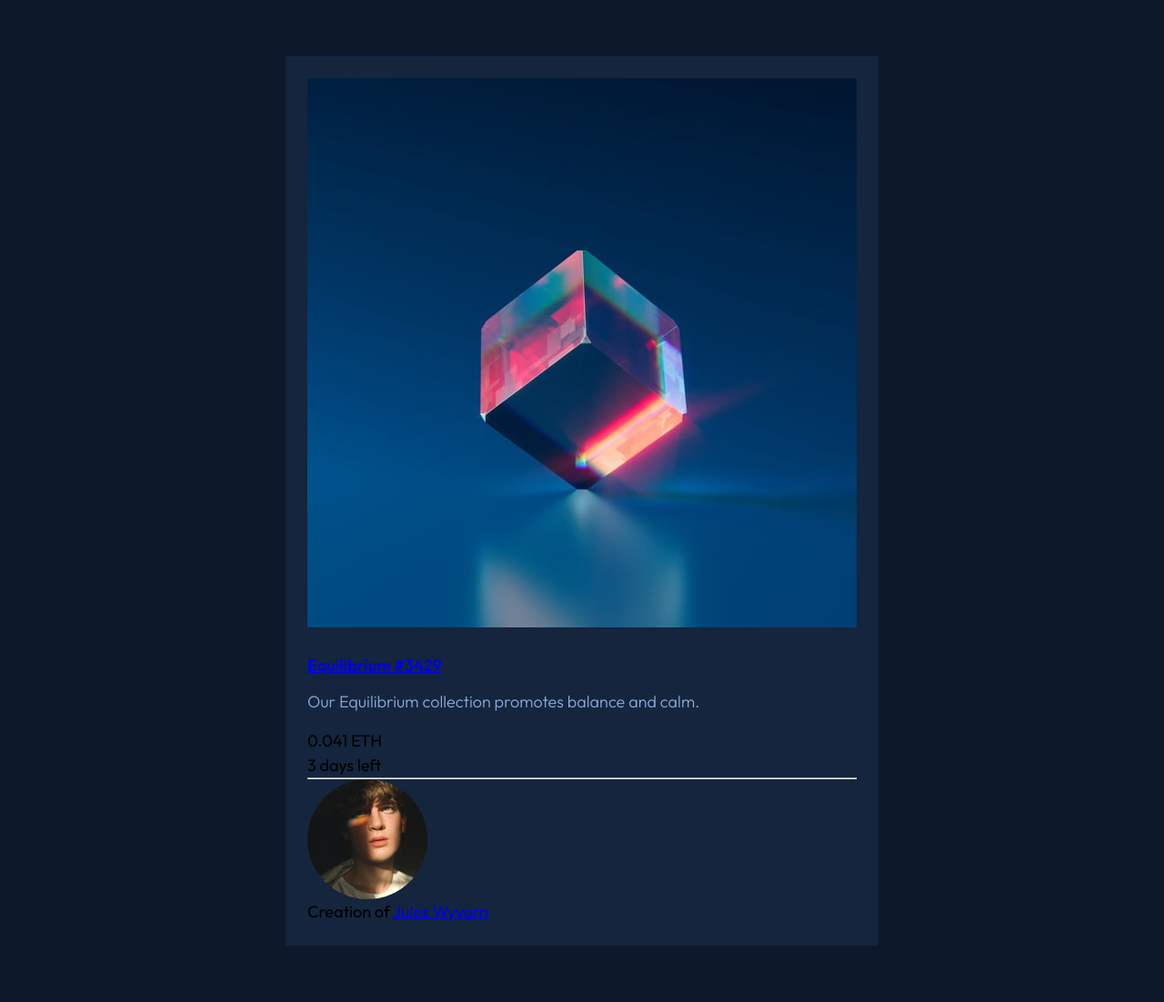
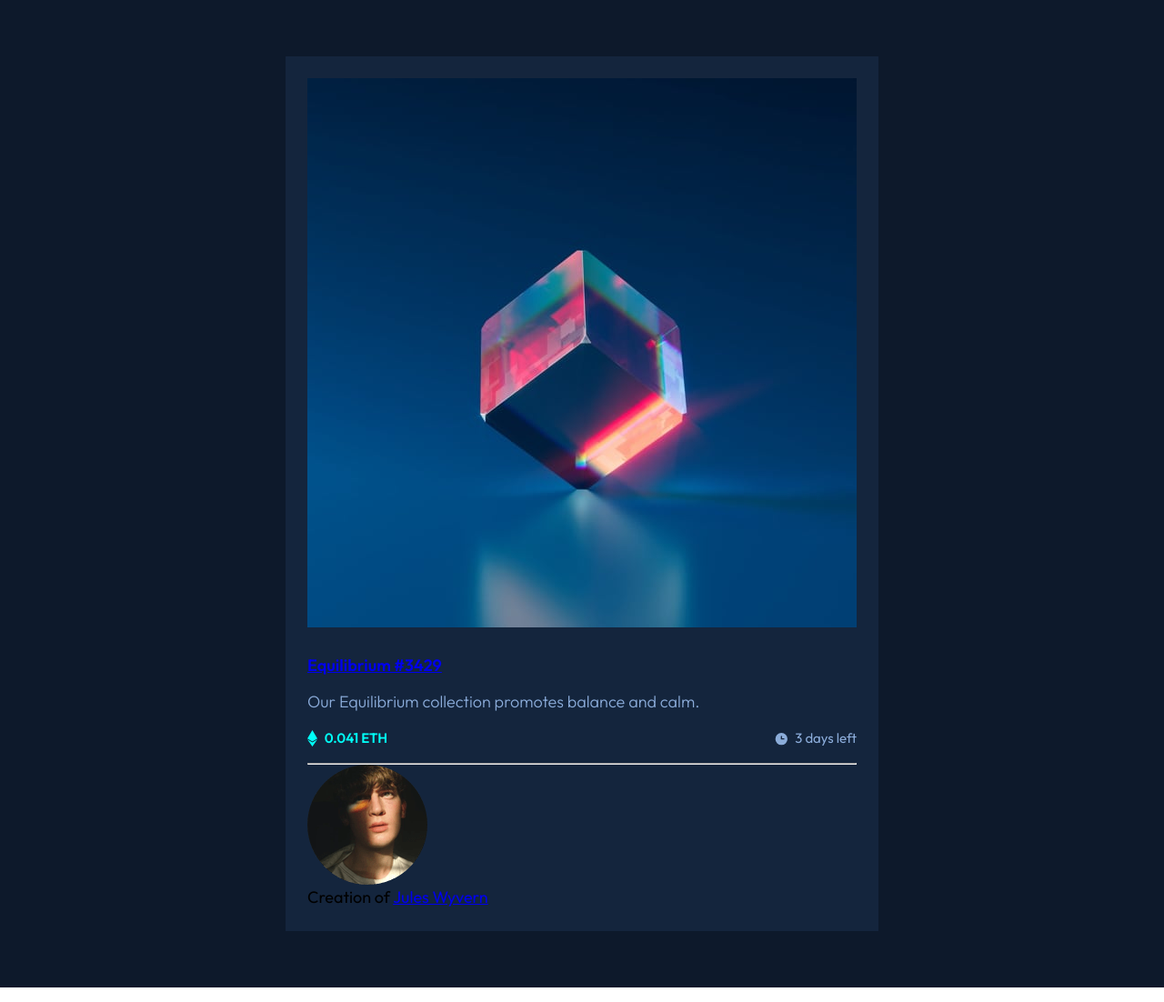
Before and after one commit to O-Julia-O/NFT_preview_card, a plain HTML site: page index.html in a window 1280 px wide. Shown: the whole page at 91% size. Drawn offline with Linux system fonts and the light colour scheme.

Commit message:
card details

```diff
--- a/index.html
+++ b/index.html
@@ -32,8 +32,10 @@
 
         <p class="card__description">Our Equilibrium collection promotes balance and calm.</p>
 
-        <p>0.041 ETH</p>
-        <p>3 days left</p>
+        <div class="card__details">
+          <p class="card__price"><object data="./images/icon-ethereum.svg" width="11" height="18"></object>0.041 ETH</p>
+          <p class="card__time"><object data="./images/icon-clock.svg" width="16" height="16"></object>3 days left</p>
+        </div>
         <hr />
 
         <div class="author">
--- a/style.css
+++ b/style.css
@@ -42,3 +42,30 @@ main {
     font-weight: 300;
     margin-bottom: 0.889rem; /* 16px */
 }
+
+.card__details {
+    display: flex;
+    justify-content: space-between;
+}
+
+.card__details>* {
+    display: flex;
+    align-items: center;
+    margin-bottom: 0.889rem;
+}
+
+object {
+    margin-right: 0.428rem;
+}
+
+.card__price {
+    color: var(--Cyan);
+    font-weight: 600;
+    font-size: 0.833rem;
+}
+
+.card__time {
+    color: var(--Soft-blue);
+    font-weight: 400;
+    font-size: 0.833rem;
+}
```
